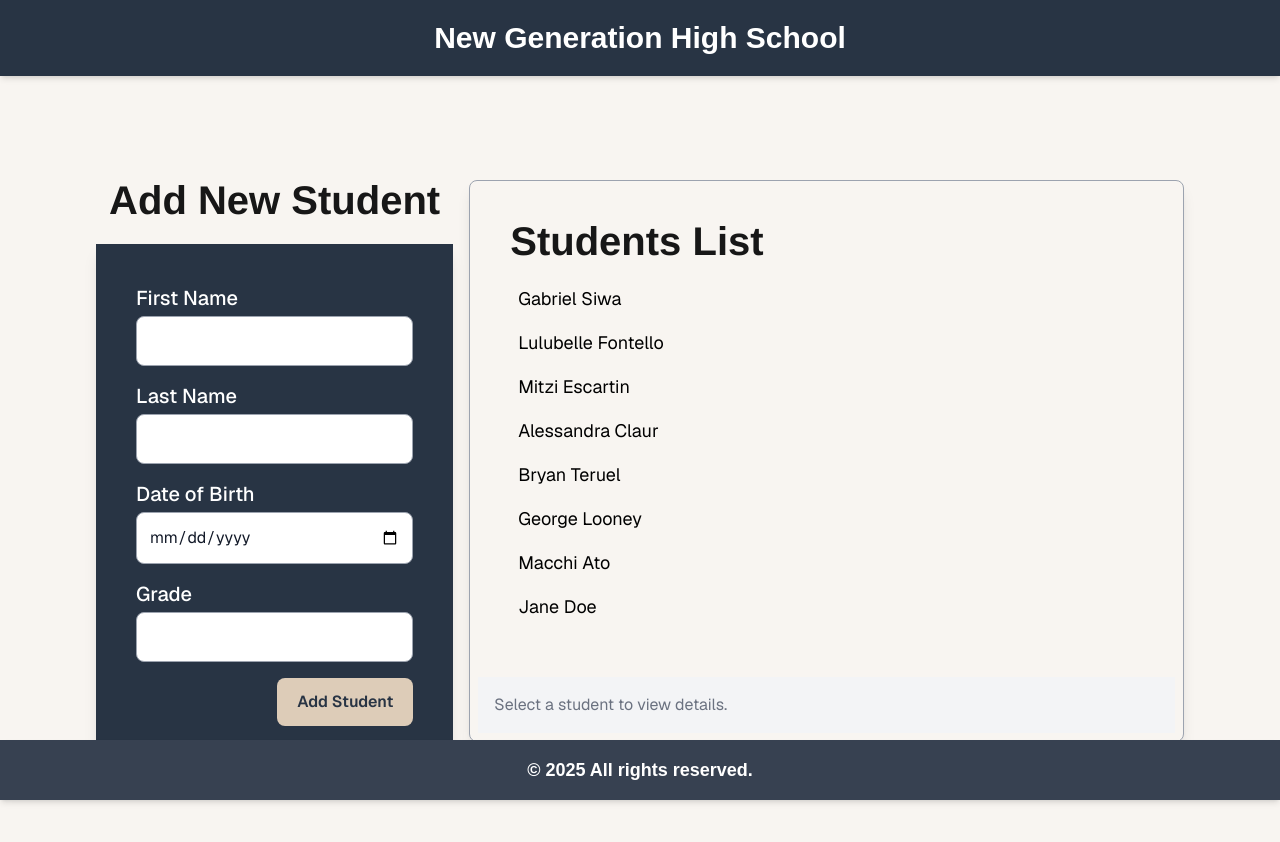
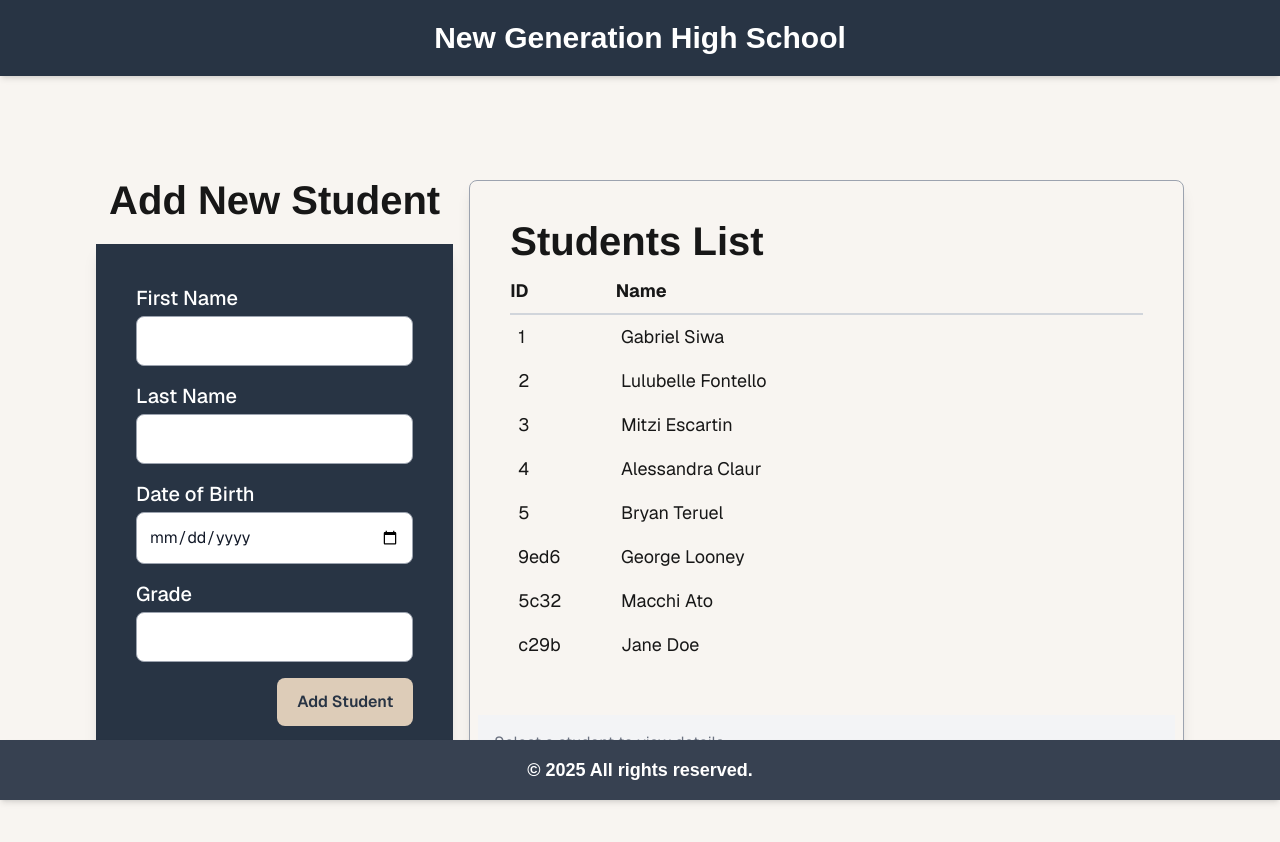
Before and after one commit to GabrielSiwa/Assignment2, a Next.js app: page / in a window 1280 px wide. Shown: the top 842 px of the page. Built offline with nearby package versions, Linux system fonts and the light colour scheme; data requests are answered from the project's data file.

Commit message:
Update StudentList.js

```diff
--- a/app/components/StudentList.js
+++ b/app/components/StudentList.js
@@ -1,8 +1,10 @@
 "use client";
+
 import { useEffect, useState } from "react";
 
 function StudentList({ onSelect }) {
   const [students, setStudents] = useState([]);
+  const [selectedStudent, setSelectedStudent] = useState(null);
 
   useEffect(() => {
     fetch("http://localhost:5500/students")
@@ -10,6 +12,11 @@ function StudentList({ onSelect }) {
       .then((data) => setStudents(data))
       .catch((err) => console.error("Error fetching students:", err));
   }, []);
+
+  const handleSelect = (student) => {
+    setSelectedStudent(student.id);
+    onSelect(student);
+  };
 
   return (
     <div className="w-full max-w-4xl p-4 sm:p-6 md:p-8">
@@ -25,14 +32,26 @@ function StudentList({ onSelect }) {
           Students List
         </h2>
       </div>
+
+      {/* Table Header */}
+      <div className="flex font-bold text-lg border-b-2 border-gray-300 pb-2">
+        <div className="w-1/6">ID</div>
+        <div className="w-5/6">Name</div>
+      </div>
+
       <ul>
         {students.map((student) => (
           <li
             key={student.id}
-            className="cursor-pointer text-black text-lg p-2 hover:bg-blue-500 hover:text-white transition"
-            onClick={() => onSelect(student)}
+            className={`flex items-center p-2 text-lg cursor-pointer transition ${
+              selectedStudent === student.id
+                ? "bg-blue-700 text-white"
+                : "hover:bg-blue-500 hover:text-white"
+            }`}
+            onClick={() => handleSelect(student)}
           >
-            {student.firstName} {student.lastName}
+            <div className="w-1/6">{student.id}</div>
+            <div className="w-5/6">{student.firstName} {student.lastName}</div>
           </li>
         ))}
       </ul>
```
